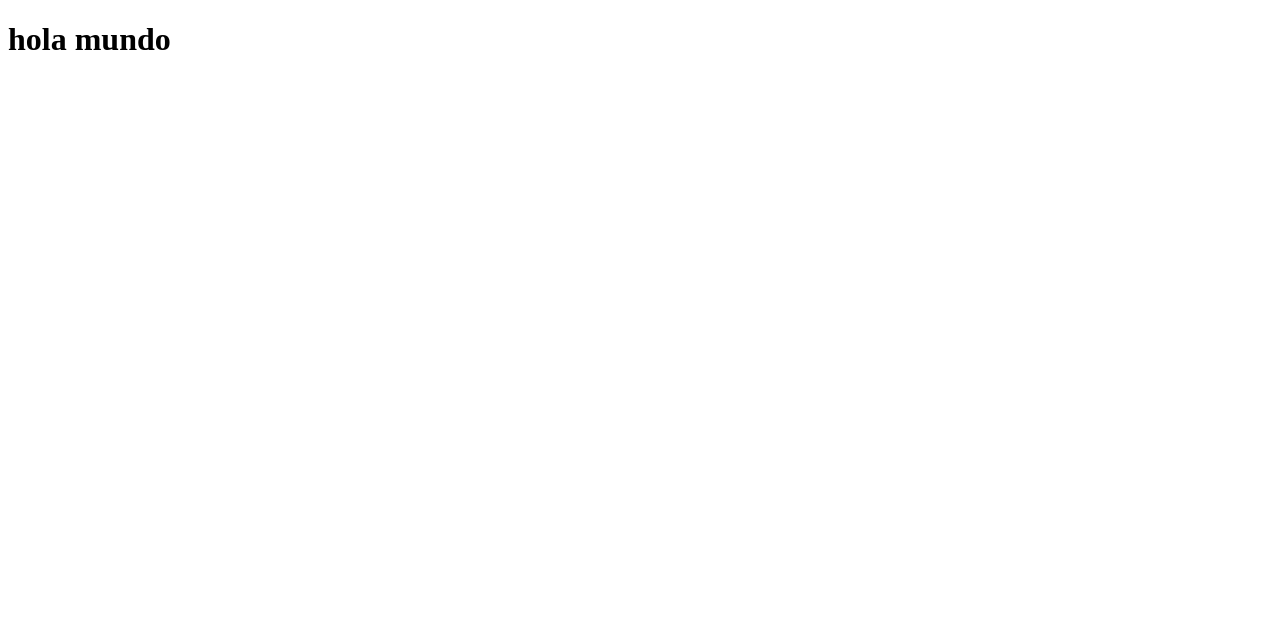
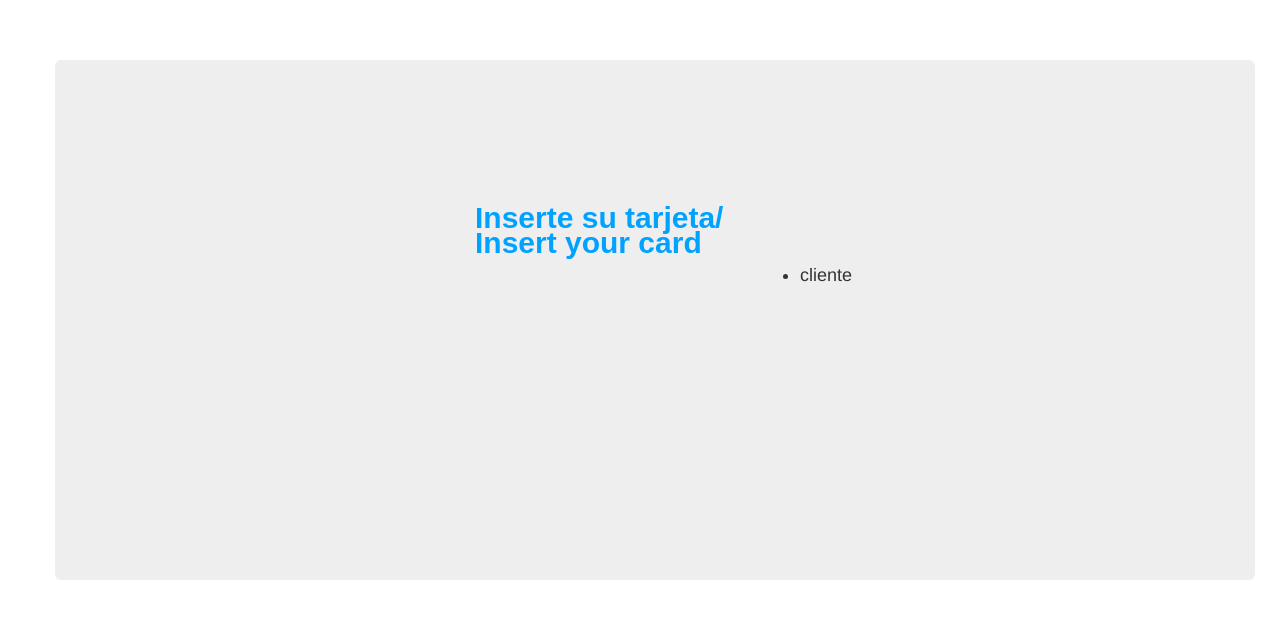
Before and after one commit to racs182/Simulador_cajero, a plain HTML site: page index.html in a window 1280 px wide. Drawn offline with Linux system fonts and the light colour scheme.

Commit message:
Agregando enlaces de estilo y primera pantalla

```diff
--- a/index.html
+++ b/index.html
@@ -2,9 +2,33 @@
 <html lang="en-US">
 <head>
 	<meta charset="UTF-8">
-	<title></title>
-</head>
+	<title>titulo</title>
+	<link rel="stylesheet" href="librerias/bootstrap/css/bootstrap.css">
+	<link rel="stylesheet" href="librerias/bootstrap/css/bootstrap-responsive.css">
+	<link rel="stylesheet" href="recursos/css/style.css"></head>
 <body>
-	<h1>hola mundo</h1>
+	<div class="container">
+		<div class="span12">
+			<div class="row">
+				<div class="hero-unit box_ppal">
+					<div class="offset3">
+						<div class="span4">
+							<div class="title_ppal">
+								<h3>Inserte su tarjeta/</h3>
+								<h3>Insert your card</h3>
+							</div>
+						</div>
+					</div>
+					<div class="offset6">
+						<div class="span4">
+							<ul>
+								<li>cliente</li>
+							</ul>
+						</div>
+					</div>
+				</div>
+			</div>
+		</div>
+	</div>
 </body>
 </html>
--- /dev/null
+++ b/recursos/css/style.css
@@ -0,0 +1,13 @@
+.box_ppal{
+	margin-top: 60px;
+	height: 400px;
+}
+.title_ppal{
+	margin-top: 90px;
+}
+.title_ppal h3{
+	line-height: 15px;
+	font-size: 30px;
+	font-family: Arial, Helvetica, sans-serif;
+  color:#00A2FF;
+}
```
Also changed, not shown: recursos/img/WireFrame Simulador.jpg (added).
